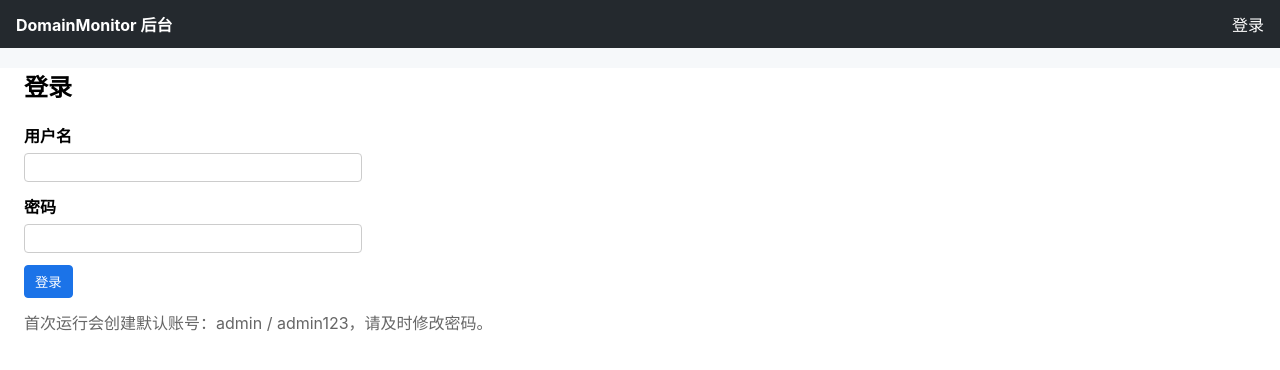
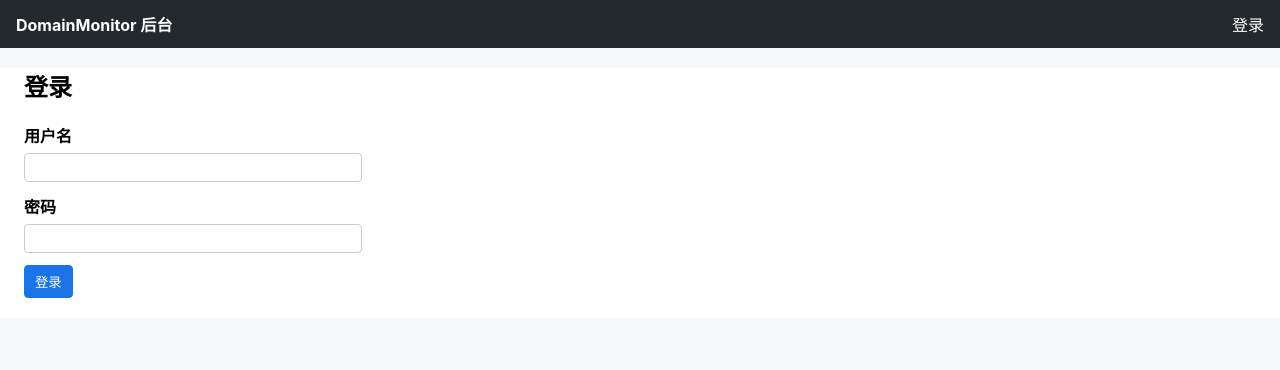
Before and after one commit to flin009/domainmonitor, a Python web app: template templates/login.html in a window 1280 px wide. Shown: the top 370 px of the page. Run offline with Jinja, Linux system fonts and the light colour scheme; the template is opened without the code that fills it, so the values that code supplies are empty.

Commit message:
修改后台提示词

```diff
--- a/templates/login.html
+++ b/templates/login.html
@@ -12,5 +12,4 @@
     </div>
     <button class="btn" type="submit">登录</button>
   </form>
-  <p style="margin-top:12px;color:#666;">首次运行会创建默认账号：admin / admin123，请及时修改密码。</p>
 {% endblock %}
```
